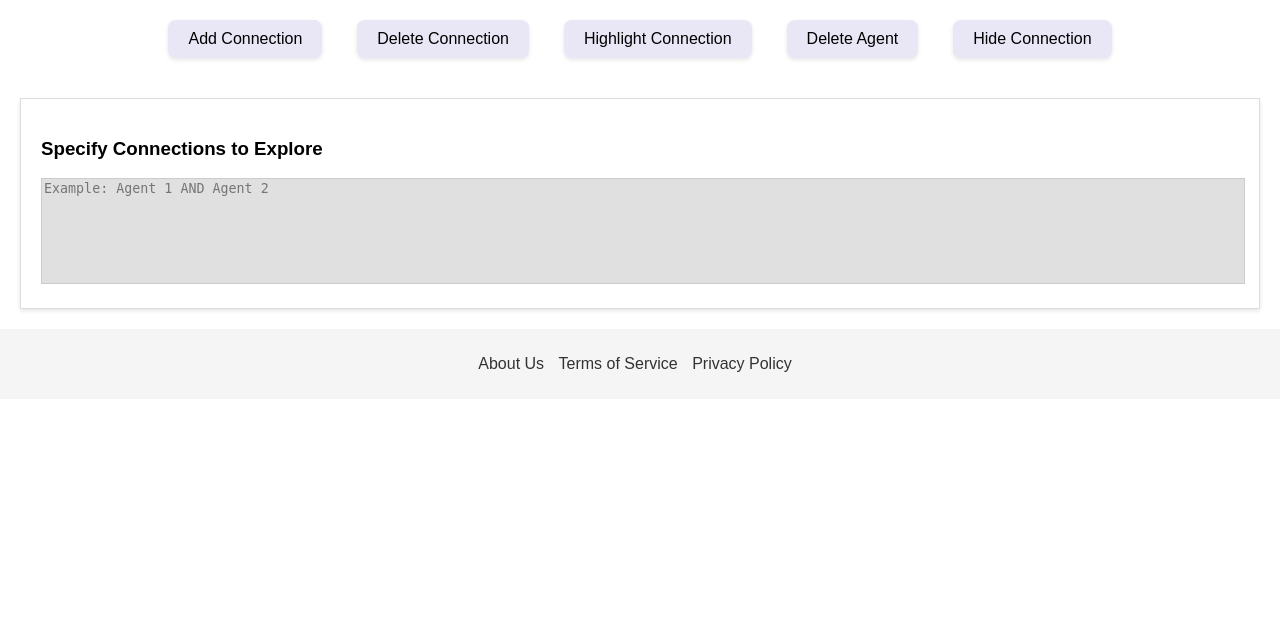
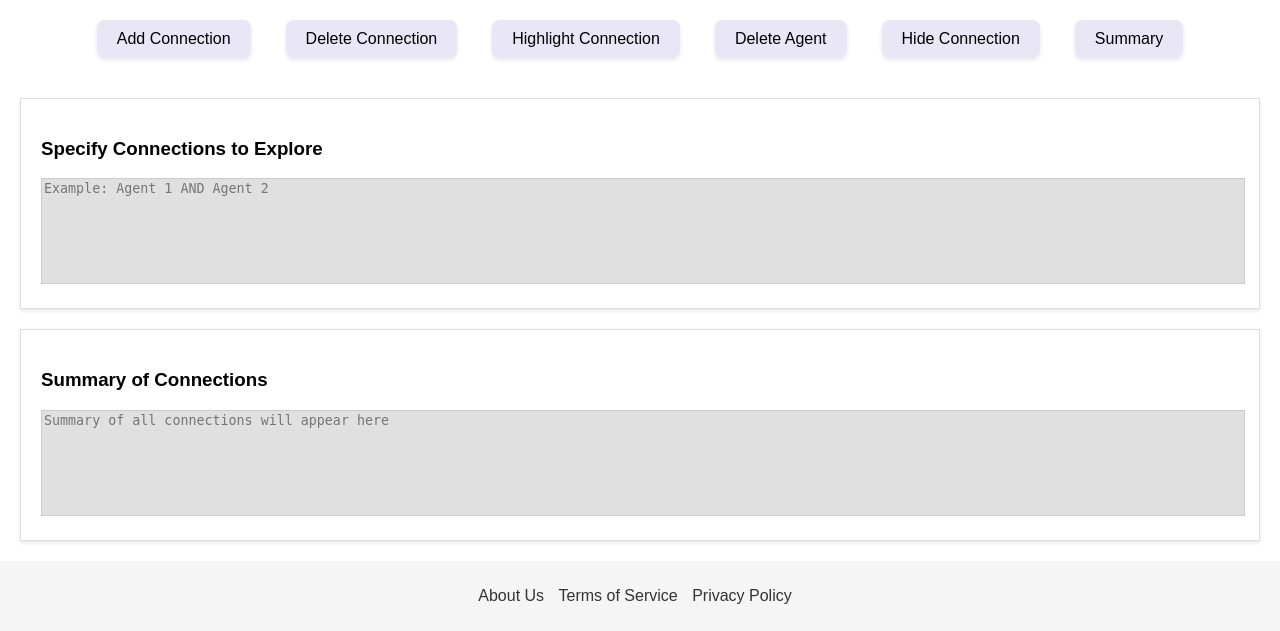
Before and after one commit to mmetwaly-purdue/CNIT581_Web_Development, a Flask app: page /workflow in a window 1280 px wide. Shown: the part 230-861 px from the top of the page. Before the commit the page ends 602 px from the top, so only its background shows below. Run offline with Flask 3, Linux system fonts and the light colour scheme.

Commit message:
Summary is completed

```diff
--- a/main.py
+++ b/main.py
@@ -6,6 +6,7 @@ from flask_sqlalchemy import SQLAlchemy
 from werkzeug.security import generate_password_hash, check_password_hash
 import os, random, codecs, time, datetime, logging, json, re  # Standard Python library modules
 import termcolor  # Installed module
+logging.basicConfig(level=logging.DEBUG)
 
 print("# Logging of HTTP requests is NOT disabled.")
 logging.getLogger('werkzeug').disabled = False
@@ -180,7 +181,6 @@ def register():
         return jsonify({"message": "Missing fields"}), 400
 
     new_user = User(username=username, password=password, email=email)
-
     try:
         db.session.add(new_user)
         db.session.commit()
@@ -201,5 +201,32 @@ def signin():
     else:
         return jsonify({"message": "Invalid credentials"}), 401
 
+# A list to store all connections on the backend
+all_connections = []
+
+# Route to handle storing connections
+@app.route('/store_connection', methods=['POST'])
+def store_connection():
+    data = request.json
+    if not data:
+        return jsonify({"message": "No data received"}), 400
+
+    button_pressed = data.get('button')
+    connection_text = data.get('connection_text')
+
+    if button_pressed and connection_text:
+        # Format: (Button Pressed) - text /n
+        formatted_connection = f"{button_pressed} - {connection_text}\n"
+        all_connections.append(formatted_connection)
+        return jsonify({"message": "Connection stored successfully"}), 200
+    else:
+        return jsonify({"message": "Invalid data"}), 400
+
+# Route to retrieve the summary of connections
+@app.route('/get_summary', methods=['GET'])
+def get_summary():
+    summary_text = ''.join(all_connections)
+    return jsonify({"summary": summary_text}), 200
+
 if __name__ == '__main__':
     app.run(debug=True)
--- a/static/main.js
+++ b/static/main.js
@@ -1,9 +1,63 @@
 $(document).ready(function () {
-    // Check if user is signed in and set up user interface
+    // This is where your existing button logic and document ready logic starts
     const storedUsername = localStorage.getItem('username');
     const connections = []; // Store all connections
-    const highlights = {}; // Store user highlights
+    const highlights = {};  // Store user highlights
     const agentColors = {}; // Store a consistent color per agent
+
+    // Handle adding a connection
+    $('#addConnectionButton').on('click', function () {
+        const connectionInput = $('#workflow-textarea').val();
+        storeConnection('Add Connection', connectionInput);
+    });
+
+    // Handle other button presses (for example, 'Delete Connection')
+    $('.workflow-action-button').eq(1).on('click', function () {
+        const connectionInput = $('#workflow-textarea').val();
+        storeConnection('Delete Connection', connectionInput);
+    });
+
+    // Store connection function
+    function storeConnection(buttonPressed, connectionText) {
+        $.ajax({
+            url: '/store_connection',
+            method: 'POST',
+            contentType: 'application/json',
+            data: JSON.stringify({
+                button: buttonPressed,
+                connection_text: connectionText
+            }),
+            success: function (response) {
+                console.log(response.message);
+                // Clear the input field after storing the connection
+                $('#workflow-textarea').val('');
+            },
+            error: function (error) {
+                console.error('Error:', error);
+                alert('Failed to store connection.');
+            }
+        });
+    }
+
+    // New logic for displaying the summary of all connections
+    $('#summaryButton').on('click', function () {
+        console.log('Summary button clicked');
+        // Fetch the summary from the backend
+        $.ajax({
+            url: '/get_summary',
+            method: 'GET',
+            success: function (response) {
+                // Display the summary in the new summary text area
+                $('#summary-textarea').val(response.summary);
+                console.log("Successfuly displayed summary")
+            },
+            error: function (error) {
+                console.error('Error:', error);
+                alert('Failed to fetch summary.');
+            }
+        });
+    });
+
 
 
     //---------------------------------------------------------------------------------------//
--- a/templates/user_workflow_page.html
+++ b/templates/user_workflow_page.html
@@ -74,12 +74,14 @@
         </div>
         <!-- Button Section -->
         <div class="workflow-button-container">
-            <button class="workflow-action-button">Add Connection</button>
-            <button class="workflow-action-button">Delete Connection</button>
-            <button class="workflow-action-button">Highlight Connection</button>
-            <button class="workflow-action-button">Delete Agent</button>
-            <button class="workflow-action-button">Hide Connection</button>
+            <button id="addConnectionButton" class="workflow-action-button">Add Connection</button>
+            <button id="deleteConnectionButton" class="workflow-action-button">Delete Connection</button>
+            <button id="highlightConnectionButton" class="workflow-action-button">Highlight Connection</button>
+            <button id="deleteAgentButton" class="workflow-action-button">Delete Agent</button>
+            <button id="hideConnectionButton" class="workflow-action-button">Hide Connection</button>
+            <button id="summaryButton" class="workflow-action-button">Summary</button>
         </div>
+
 
         <!-- Agents Section (Grid Layout) -->
         <!-- Workflow Agent Boxes with placeholders for document content -->
@@ -100,10 +102,17 @@
 
 
         <!-- Right-side section (Connections Form) -->
-        <div class="workflow-right-side-container">
-            <h3>Specify Connections to Explore</h3>
-            <textarea id="workflow-textarea" placeholder="Example: Agent 1 AND Agent 2" rows="4"></textarea>
-        </div>
+<!-- Right-side section (Connections Form) -->
+    <div class="workflow-right-side-container">
+        <h3>Specify Connections to Explore</h3>
+        <textarea id="workflow-textarea" placeholder="Example: Agent 1 AND Agent 2" rows="4"></textarea>
+    </div>
+
+    <!-- New summary text area -->
+    <div class="workflow-right-side-container">
+        <h3>Summary of Connections</h3>
+        <textarea id="summary-textarea" placeholder="Summary of all connections will appear here" rows="4" readonly></textarea>
+    </div>
         <!-- Delete Agent Modal -->
         <div id="deleteAgentModal" class="modal">
             <div class="modal-content">
```
